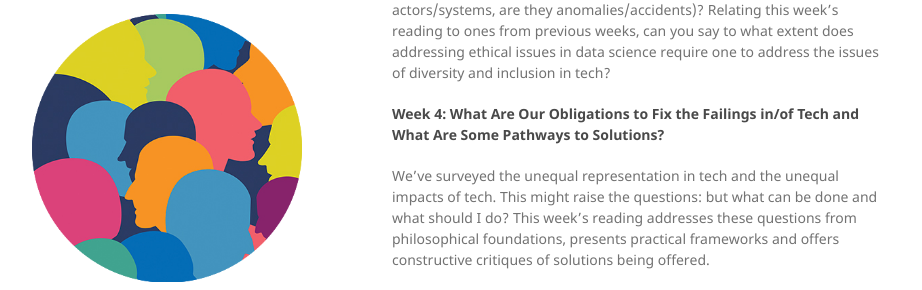
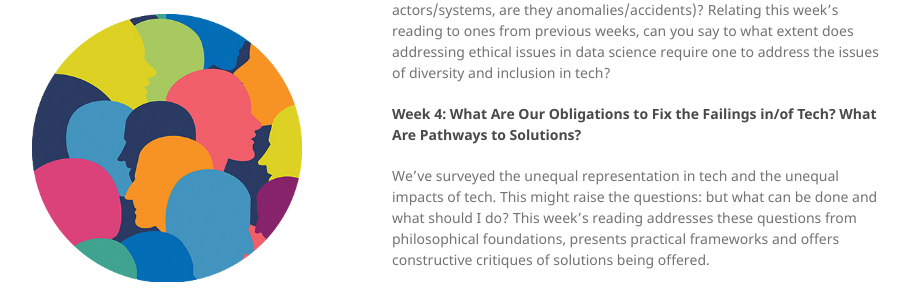
Before and after one commit to onefishy/DIL_in_tech, a Jekyll site: the page built from schedule.md, in a window 1280 px wide and 900 px high, scrolled down 1220 px. Shown: the part 156-446 px from the top of the window, without its empty margins (178-1100 px from the left). Built offline with Jekyll 4.4.1, drawn with Linux system fonts in a browser that asks for light colours; our own code applies the rules of GitHub Pages for plain Markdown files.

Commit message:
Update schedule.md

```diff
--- a/schedule.md
+++ b/schedule.md
@@ -48,7 +48,7 @@ Summarize the information in the readings - in what ways do these readings chall
 Summarize the information in the readings - this week's readings highlight the disparate impacts of technology (not just digital) on marginalized groups. Do you see themes in the ways technology can negatively and unequally impact these groups? Do you see common sources for these disparities (e.g. are these disparities arising from malevolent actors/systems, are they anomalies/accidents)? Relating this week's reading to ones from previous weeks, can you say to what extent does addressing ethical issues in data science require one to address the issues of diversity and inclusion in tech?
 
 
-#### Week 4: What Are Our Obligations to Fix the Failings in/of Tech and What Are Some Pathways to Solutions?
+#### Week 4: What Are Our Obligations to Fix the Failings in/of Tech? What Are Pathways to Solutions?
 
 We've surveyed the unequal representation in tech and the unequal impacts of tech. This might raise the questions: but what can be done and what should I do? This week's reading addresses these questions from philosophical foundations, presents practical frameworks and offers constructive critiques of solutions being offered.
 
```
